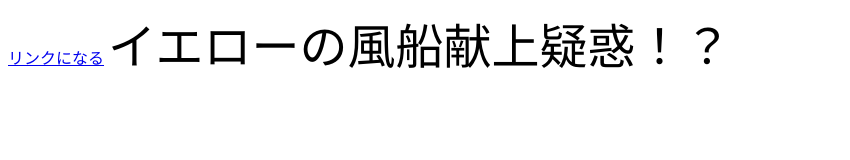
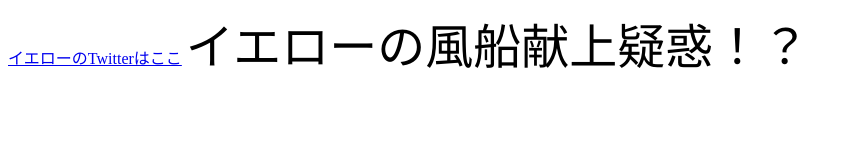
Before and after one commit to jougabs/ts, a plain HTML site: page index.html in a window 1280 px wide. Shown: the whole page, without its empty margins (0-850 px from the left). Drawn offline with Linux system fonts and the light colour scheme.

Commit message:
index.html を更新

```diff
--- a/index.html
+++ b/index.html
@@ -1,4 +1,4 @@
 <title></title>
-<a href="https://x.com/.yellownohuusen?s=21">リンクになる</a>
+<a href="https://x.com/.yellownohuusen?s=21">イエローのTwitterはここ</a>
 <font size="60" >イエローの風船献上疑惑！？</font>
 <meta name="viewport" content="width=device-width, initial-scale=1" />
```
